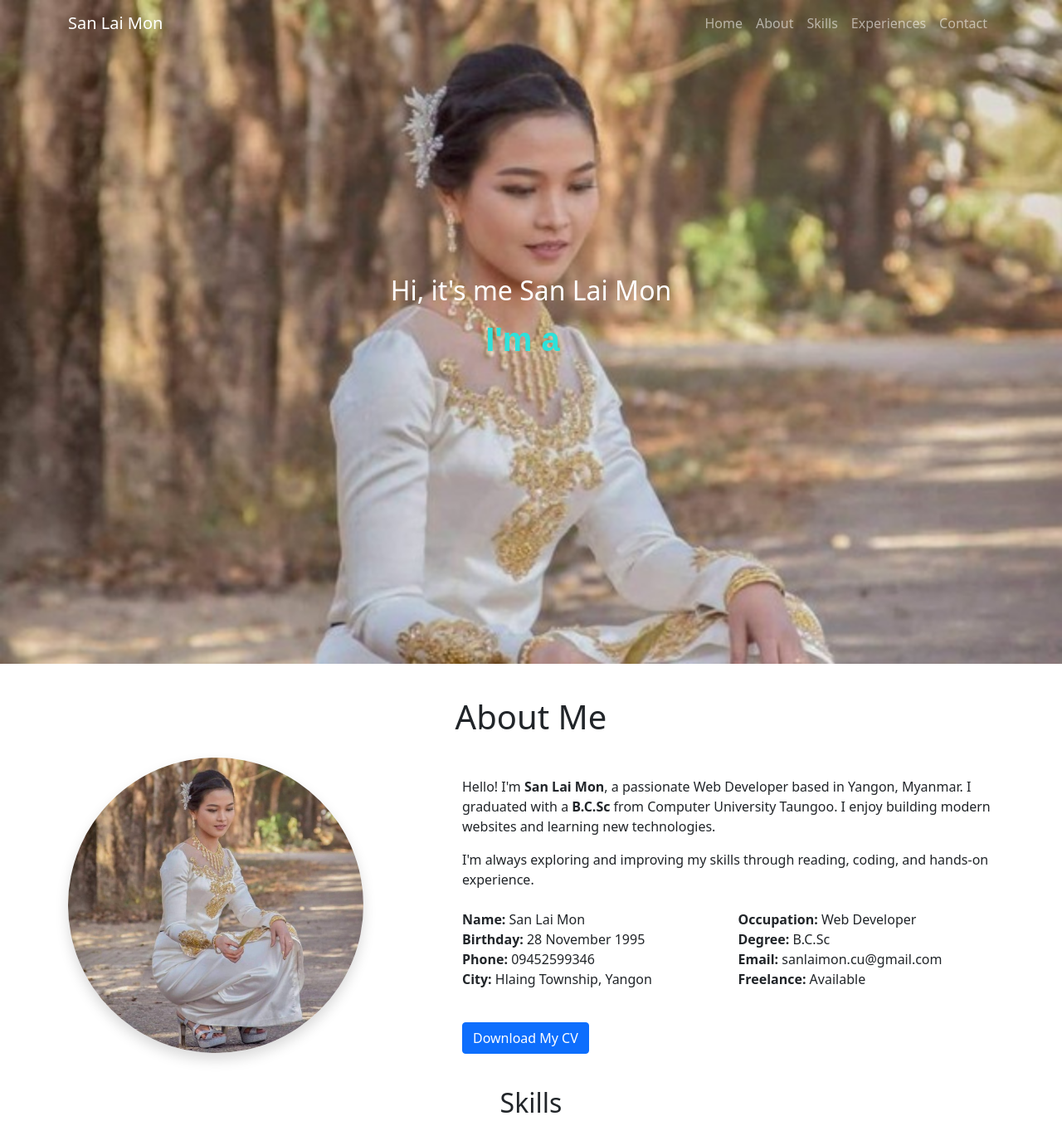
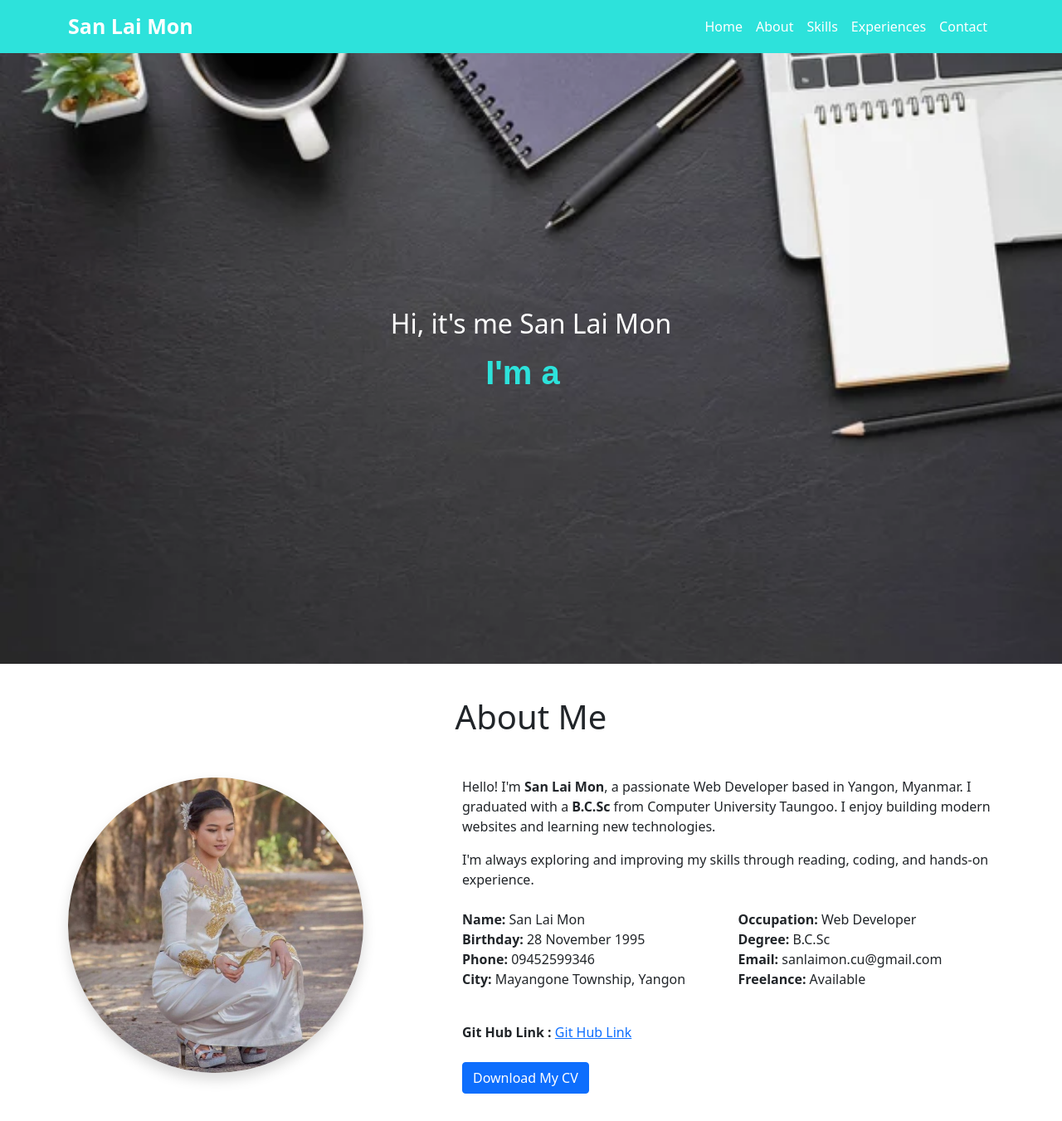
Before and after one commit to sanlaimon1/portfolio, a plain HTML site: page index.html in a window 1280 px wide. Shown: the top 1351 px of the page at 83% size. Drawn offline with nearby package versions, Linux system fonts and the light colour scheme; some icons are missing.

Commit message:
modify cv and change image in home

```diff
--- a/css/style.css
+++ b/css/style.css
@@ -4,24 +4,43 @@
 }
 
 .navbarScroll.navbarDark .nav-link:hover {
-    color: #333 !important;
+    /* color: #333 !important; */
+    font-weight: bold;
 }
 
 .navbarScroll.navbarDark a {
     color:  white !important;
 }
 
+.navbar-dark:hover {
+    background-color: rgb(45, 226, 219) !important;
+}
+
+.navbar-dark .navbar-brand {
+    font-size: 25px;
+    font-weight: bold;
+}
+
+.navbar-dark .navbar-nav .nav-link {
+    color: white !important;
+}
+
+.navbar-dark .navbar-nav .nav-link:hover {
+    font-weight: bold;
+}
+
 /* my background image */
 .bgimage {
     height: 100vh;
-    background: url('../images/myImage.jpg');
+    background: url('../images/working-place1.jpg');
     background-size: cover;
     position: relative;
 }
 
 /* text css above my image*/
-.my_title {
+.my-title {
     font-size: 2rem;
+    margin-top: 5rem;
 }
 
 .my_desc {
--- a/index.html
+++ b/index.html
@@ -4,6 +4,12 @@
 <head>
     <meta charset="UTF-8">
     <meta name="viewport" content="width=device-width, initial-scale=1.0">
+    <meta name="description" content="San Lai Mon's Web Developer Portfolio">
+    <meta name="author" content="San Lai Mon">
+    <meta property="og:title" content="San Lai Mon - Web Developer">
+    <meta property="og:description" content="Portfolio of San Lai Mon, a passionate web developer based in Yangon, Myanmar.">
+    <meta property="og:image" content="URL_TO_YOUR_PROFILE_IMAGE">
+    <meta property="og:type" content="website">
     <title>Portfolio San Lai Mon</title>
     <!-- linking css file -->
     <link rel="stylesheet" href="css/style.css">
@@ -54,7 +60,7 @@
         <div class="container-fluid">
             <div class="row">
                 <div class="col-lg-12 col-md-12 col-sm-12 col-xs-12 my-text">
-                    <h2 class="my_title">Hi, it's me San Lai Mon</h2>
+                    <h2 class="my-title">Hi, it's me San Lai Mon</h2>
                     <!-- <p class="my_desc">I am Web Developer in Yangon , Myanmar</p> -->
                     <p class="typewriter">I'm a
                         <span data-text="Web Developer., Frontend Developer., Full-Stack Developer."></span>
@@ -94,7 +100,7 @@
                                 <li><strong>Name:</strong> San Lai Mon</li>
                                 <li><strong>Birthday:</strong> 28 November 1995</li>
                                 <li><strong>Phone:</strong> 09452599346</li>
-                                <li><strong>City:</strong> Hlaing Township, Yangon</li>
+                                <li><strong>City:</strong> Mayangone Township, Yangon</li>
                             </ul>
                         </div>
                         <div class="col-md-6">
@@ -107,9 +113,14 @@
                         </div>
                     </div>
 
+                    <!-- Git Hub Link -->
+                    <div class="mt-4">
+                        <strong>Git Hub Link :</strong> <a href="https://github.com/sanlaimon1/" target="_blank">Git Hub Link</a>
+                    </div>
+
                     <!-- CV Download -->
                     <div class="mt-4">
-                        <a href="images/San-lai-mon(cv).pdf" class="btn btn-primary" target="_blank" download>
+                        <a href="images/SanLaiMon-CV.pdf" class="btn btn-primary" target="_blank" download>
                             <i class="bi bi-download"></i> Download My CV
                         </a>
                     </div>
```
Also changed, not shown: images/working-place1.jpg (added), images/working-place2.jpg (added), 2 other files.
